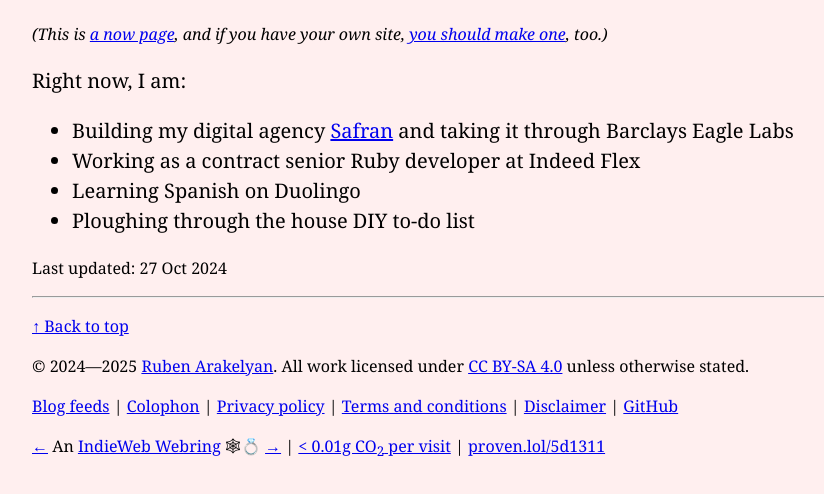
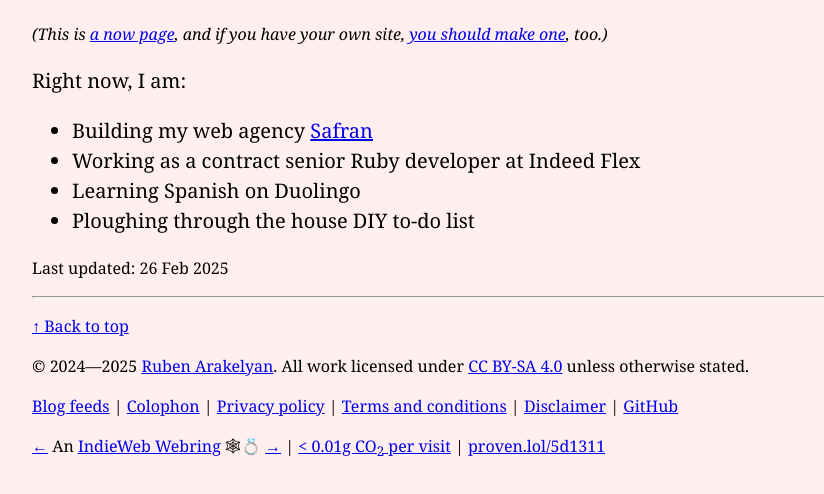
Before and after one commit to rubenarakelyan/wackomenace.co.uk, an Astro site: page /now in a window 1280 px wide. Shown: the part 242-736 px from the top of the page, without its empty margins (0-824 px from the left). Built offline with nearby package versions, Linux system fonts and the light colour scheme; Astro itself is replaced by a stand-in of ours; some packages are replaced by stand-ins of ours.

Commit message:
Update now page

```diff
--- a/src/content/info/now.md
+++ b/src/content/info/now.md
@@ -1,7 +1,7 @@
 ---
 title: What I’m doing now
 description: A list of what I’m up to at the moment.
-date: 2024-10-27
+date: 2025-02-26
 ---
 
 <aside>
@@ -12,7 +12,7 @@ date: 2024-10-27
 
 Right now, I am:
 
-* Building my digital agency [Safran](https://www.safran.agency) and taking it through Barclays Eagle Labs
+* Building my web agency [Safran](https://www.safran.agency)
 * Working as a contract senior Ruby developer at Indeed Flex
 * Learning Spanish on Duolingo
 * Ploughing through the house DIY to-do list
```
